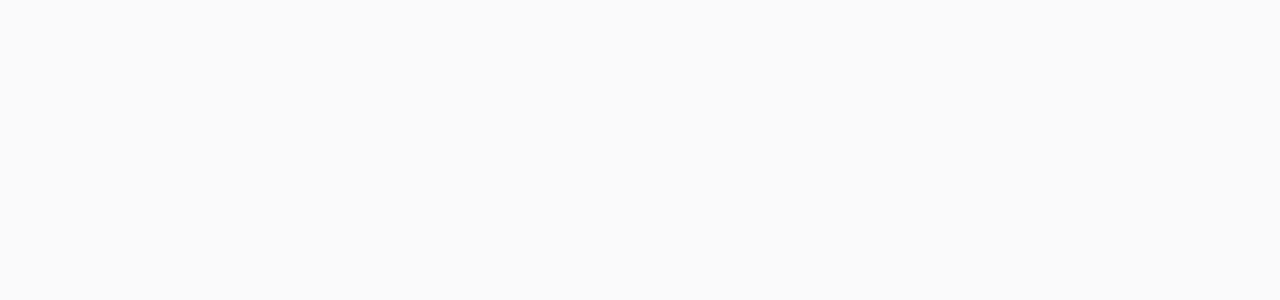
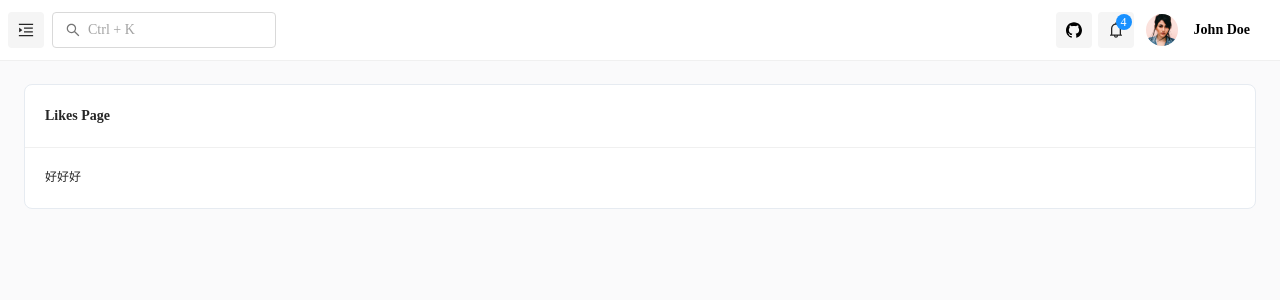
Before and after one commit to DiodeCN/RedDockGen.1, a React (Create React App) app: page /likes in a window 1280 px wide. Before the commit this address had no page. Shown: the top 300 px of the page. Built offline with nearby package versions, Linux system fonts and the light colour scheme; a web font is replaced by a local one.

Commit message:
morning bird

```diff
--- a/src/pages/moneycenter/LikesPage.js
+++ b/src/pages/moneycenter/LikesPage.js
@@ -0,0 +1,17 @@
+// material-ui
+import { Typography } from '@mui/material';
+
+// project import
+import MainCard from 'components/MainCard';
+
+// ==============================|| Likes PAGE ||============================== //
+
+const LikesPage = () => (
+    <MainCard title="Likes Page">
+        <Typography variant="body2">
+        好好好
+        </Typography>
+    </MainCard>
+);
+
+export default LikesPage;
--- a/src/routes/MainRoutes.js
+++ b/src/routes/MainRoutes.js
@@ -8,6 +8,7 @@
 const DashboardDefault = Loadable(lazy(() => import('pages/dashboard')));
 const ReleasePage = Loadable(lazy(() => import('pages/moneycenter/ReleasePage')));
 const HistoryPage = Loadable(lazy(() => import('pages/moneycenter/HistoryPage')));
+const LikesPage = Loadable(lazy(() => import('pages/moneycenter/LikesPage')));
 
 // render - sample page
 const SamplePage = Loadable(lazy(() => import('pages/extra-pages/SamplePage')));
@@ -50,6 +51,10 @@
             element: <HistoryPage />
         },
         {
+            path: 'likes',
+            element: <LikesPage />
+        },
+        {
             path: 'sample-page',
             element: <SamplePage />
         },
```
